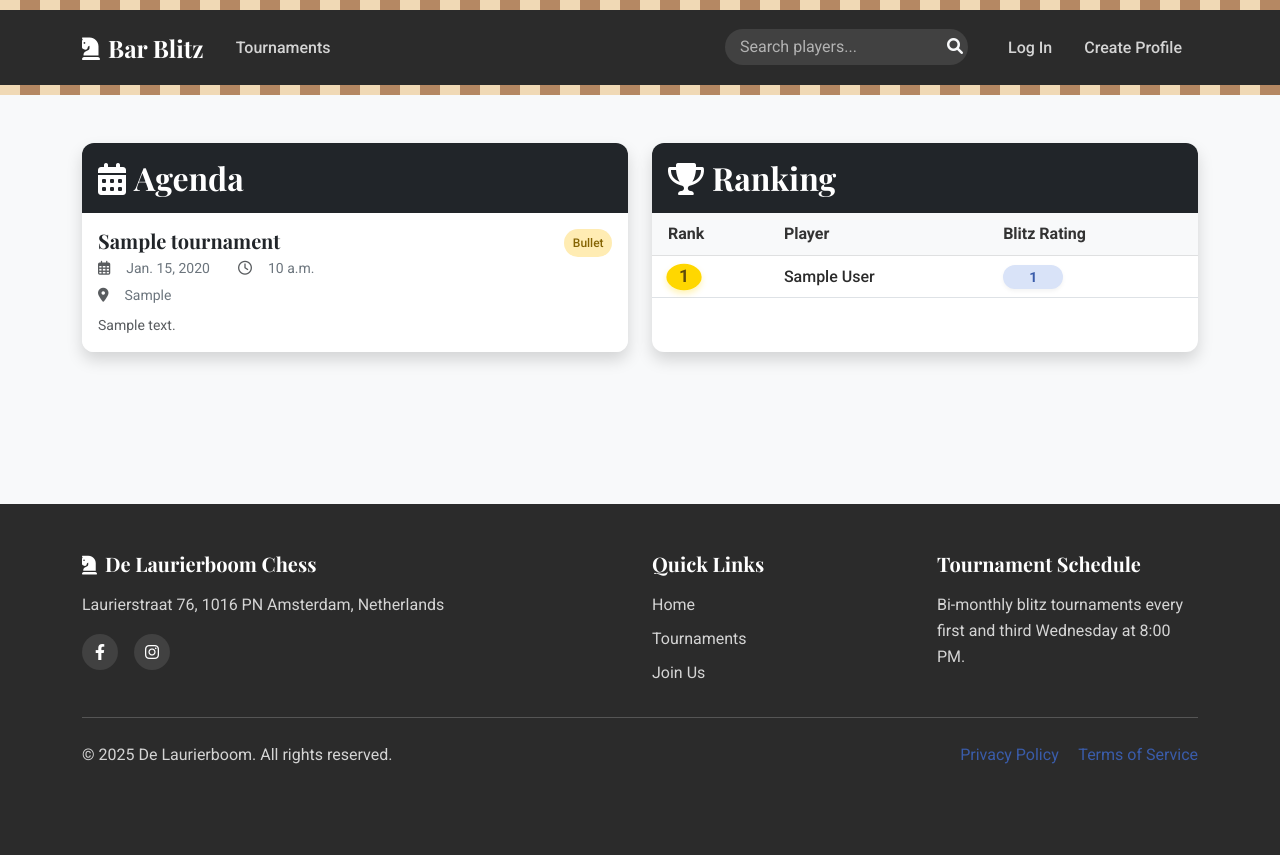
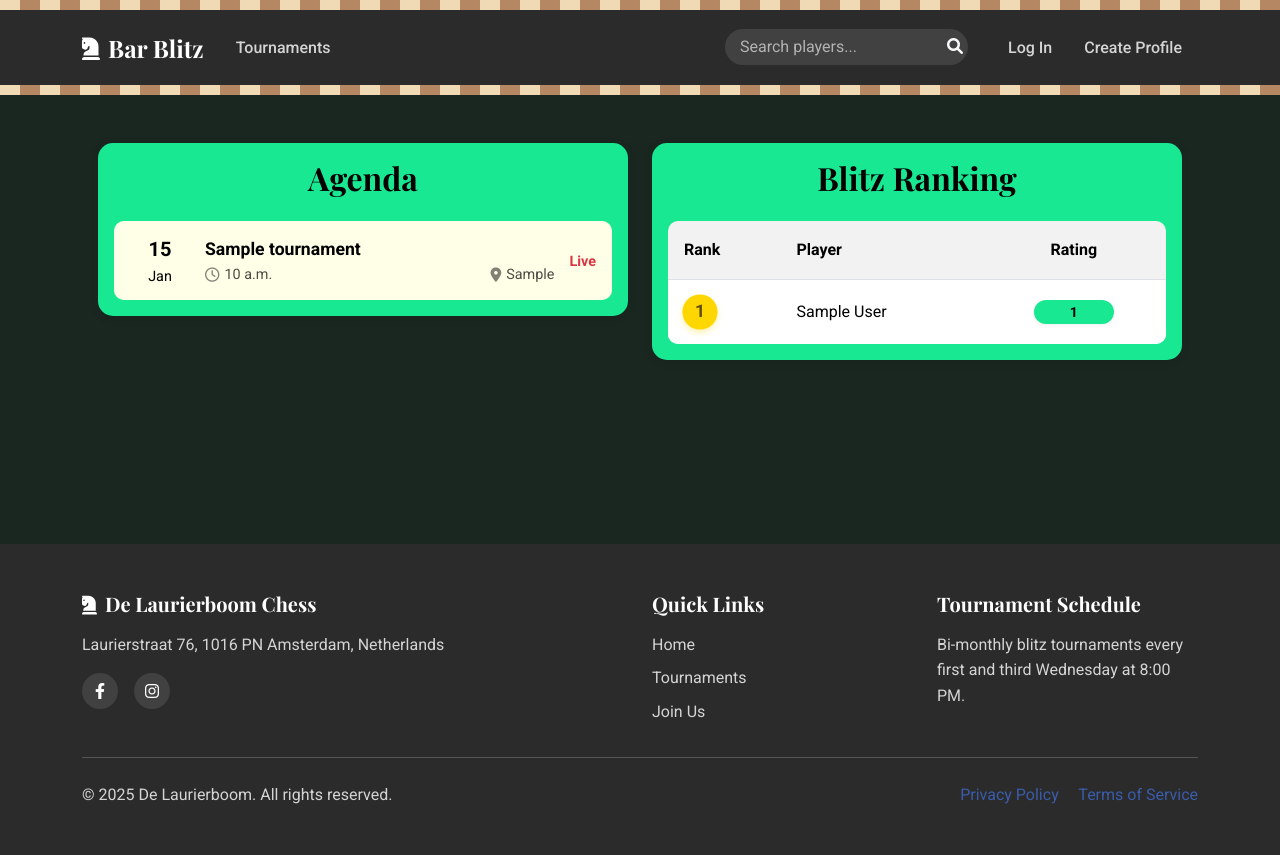
Before and after one commit to svdl1185/laurierboom, a Django app: template chess/templates/chess/home.html in a window 1280 px wide. Before the commit the page ends 764 px from the top, so only its background shows below. Run offline with Django 5.2, Linux system fonts and the light colour scheme; the template is opened without the code that fills it: values that come from a table or form of the project are taken from there, others are empty; tables that the repository leaves empty hold one stand-in row (values such as "Sample post").

Commit message:
home update

```diff
--- a/chess/templates/chess/home.html
+++ b/chess/templates/chess/home.html
@@ -1,98 +1,327 @@
-<!-- templates/chess/home.html -->
+<!-- templates/chess/home.html - Redesigned to match tournament_detail.html -->
 {% extends 'chess/base.html' %}
 
 {% block title %}Bar Blitz{% endblock %}
 
+{% block extra_css %}
+<style>
+    body {
+        background-color: #1a2721;
+        color: #ffffff;
+    }
+
+    .page-container {
+        max-width: 1200px;
+        margin: 0 auto;
+        padding: 0 1rem;
+    }
+
+    .panel {
+        background-color: #19e893;
+        border-radius: 15px;
+        padding: 1rem;
+        margin-bottom: 2rem;
+        box-shadow: 0 2px 10px rgba(0,0,0,0.1);
+    }
+
+    .panel-title {
+        font-size: 2rem;
+        font-weight: bold;
+        text-align: center;
+        margin-bottom: 1.5rem;
+        color: #000000;
+    }
+
+    .table-container {
+        width: 100%;
+        background-color: #ffffff;
+        border-radius: 10px;
+        overflow: hidden;
+    }
+
+    /* Agenda items styling */
+    .tournament-row {
+        display: flex;
+        padding: 0.75rem 1rem;
+        border-bottom: 1px solid #f0f0f0;
+        transition: all 0.2s ease;
+        cursor: pointer;
+        align-items: center;
+        position: relative;
+    }
+
+    .tournament-row:last-child {
+        border-bottom: none;
+    }
+
+    .tournament-row:hover {
+        background-color: rgba(0,0,0,0.05);
+        transform: translateX(3px);
+    }
+
+    .tournament-date-block {
+        display: flex;
+        flex-direction: column;
+        align-items: center;
+        justify-content: center;
+        min-width: 60px;
+        text-align: center;
+        margin-right: 15px;
+    }
+
+    .tournament-date-day {
+        font-weight: 700;
+        font-size: 1.25rem;
+        color: #000000;
+    }
+
+    .tournament-date-month {
+        font-size: 0.9rem;
+        color: #000000;
+    }
+
+    .tournament-info-block {
+        flex: 1;
+    }
+
+    .tournament-title {
+        font-weight: 600;
+        font-size: 1.1rem;
+        color: #000000;
+    }
+
+    .tournament-details {
+        display: flex;
+        align-items: center;
+        gap: 12px;
+        font-size: 0.9rem;
+        color: rgba(0,0,0,0.7);
+    }
+
+    .tournament-time {
+        display: inline-flex;
+        align-items: center;
+    }
+
+    .tournament-time:before {
+        content: '\f017';
+        font-family: 'Font Awesome 5 Free';
+        margin-right: 5px;
+        opacity: 0.7;
+    }
+
+    .tournament-location {
+        display: inline-flex;
+        align-items: center;
+    }
+
+    .tournament-location:before {
+        content: '\f3c5';
+        font-family: 'Font Awesome 5 Free';
+        font-weight: 900;
+        margin-right: 5px;
+        opacity: 0.7;
+    }
+
+    .tournament-status-block {
+        margin-left: 15px;
+    }
+
+    .tournament-status {
+        display: inline-block;
+        font-size: 0.9rem;
+        color: rgba(0,0,0,0.8);
+    }
+
+    .tournament-status.live {
+        color: #dc3545;
+        font-weight: 600;
+    }
+
+    .tournament-status.waitlist {
+        color: #6c757d;
+    }
+
+    .tournament-status.spots {
+        color: #198754;
+    }
+
+    /* Rankings table styling */
+    .rankings-table th {
+        font-weight: 600;
+        color: #000000;
+        padding: 1rem;
+        background-color: rgba(0,0,0,0.05);
+    }
+
+    .rankings-table th:last-child {
+        text-align: center;
+    }
+
+    .rankings-table td {
+        padding: 1rem;
+        vertical-align: middle;
+        border-bottom: 1px solid #f0f0f0;
+        color: #000000;
+    }
+
+    .rankings-table tr:last-child td {
+        border-bottom: none;
+    }
+
+    .rankings-table tr {
+        transition: all 0.2s ease;
+    }
+
+    .rankings-table tr:hover {
+        background-color: rgba(0,0,0,0.05);
+        transform: translateX(3px);
+    }
+
+    .rank-badge {
+        display: inline-flex;
+        align-items: center;
+        justify-content: center;
+        width: 32px;
+        height: 32px;
+        border-radius: 50%;
+        font-weight: 700;
+    }
+
+    .rank-1 {
+        background-color: #FFD700 !important;
+        color: #5F4C0B !important;
+    }
+
+    .rank-2 {
+        background-color: #C0C0C0 !important;
+        color: #333 !important;
+    }
+
+    .rank-3 {
+        background-color: #CD7F32 !important;
+        color: #fff !important;
+    }
+
+    .rank-other {
+        background-color: #f8f9fa;
+        color: #000000;
+    }
+
+    .rating-badge {
+        display: inline-flex;
+        align-items: center;
+        justify-content: center;
+        width: 80px;
+        padding: 0.35em 0.65em;
+        border-radius: 20px;
+        font-size: 0.875rem;
+        font-weight: 600;
+        background-color: #19e893;
+        color: #000000;
+        text-align: center;
+    }
+
+    /* Make second row yellow for live */
+    .tournament-row.live {
+        background-color: rgba(255, 255, 177, 0.3);
+    }
+
+    /* Make tournament rows alternate for better readability */
+    .tournament-row:nth-child(odd):not(.live) {
+        background-color: rgba(0,0,0,0.02);
+    }
+
+    /* Add arrow indicator for clickable rows */
+    .tournament-row::after {
+        content: '\f054';
+        font-family: 'Font Awesome 5 Free';
+        font-weight: 900;
+        font-size: 0.8rem;
+        color: #ccc;
+        position: absolute;
+        right: 10px;
+        opacity: 0;
+        transition: all 0.2s ease;
+    }
+
+    .tournament-row:hover::after {
+        opacity: 1;
+        right: 15px;
+        color: #19e893;
+    }
+</style>
+{% endblock %}
+
 {% block content %}
-
-<!-- Two-column layout for tournament agenda and player rankings -->
+<div class="page-container">
     <div class="row">
         <!-- Left Column: Tournament Agenda -->
         <div class="col-md-6 mb-4">
-        <div class="card border-0 shadow h-100">
-            <div class="card-header bg-dark text-white py-3">
-                <h2 class="card-title mb-0">
-                    <i class="fas fa-calendar-alt me-2"></i>Agenda
-                </h2>
+            <div class="panel">
+                <h2 class="panel-title">Agenda</h2>
+
+                {% if upcoming_tournaments %}
+                    <!-- List of upcoming tournaments in a clean format like example 3 -->
+                    <div class="table-container">
+                        {% for tournament in upcoming_tournaments %}
+                            <div class="tournament-row {% if tournament.has_started %}live{% endif %}" onclick="window.location.href='{% url 'tournament_detail' tournament.id %}'">
+                                <div class="tournament-date-block">
+                                    <div class="tournament-date-day">{{ tournament.date|date:"d" }}</div>
+                                    <div class="tournament-date-month">{{ tournament.date|date:"M" }}</div>
                                 </div>
-            <div class="card-body p-0">
-                <div class="list-group list-group-flush">
-                    {% for tournament in upcoming_tournaments %}
-                        <a href="{% url 'tournament_detail' tournament.id %}" class="list-group-item list-group-item-action border-0 py-3">
-                            <div class="d-flex w-100 justify-content-between">
-                                <h5 class="mb-1">{{ tournament.name }}</h5>
-                                <span class="tournament-type-badge time-{% if tournament.time_control %}{{ tournament.time_control }}{% else %}tbd{% endif %}">
-                                    {% if tournament.time_control == 'bullet' %}
-                                        Bullet
-                                    {% elif tournament.time_control == 'blitz' %}
-                                        Blitz
-                                    {% elif tournament.time_control == 'rapid' %}
-                                        Rapid
-                                    {% elif tournament.time_control == 'classical' %}
-                                        Classical
+                                <div class="tournament-info-block">
+                                    <div class="tournament-title">{{ tournament.name }}</div>
+                                    <div class="tournament-details">
+                                        <span class="tournament-time">{{ tournament.start_time|default:"5 p.m." }}</span>
+                                        <span class="tournament-location">{{ tournament.location|default:"De Laurierboom, Amsterdam" }}</span>
+                                    </div>
+                                </div>
+                                <div class="tournament-status-block">
+                                    {% if tournament.has_started %}
+                                        <span class="tournament-status live">Live</span>
+                                    {% elif tournament.is_full %}
+                                        <span class="tournament-status waitlist">Full</span>
                                     {% else %}
-                                        Time TBD
-                                    {% endif %}
-                                </span>
-                            </div>
-                            <div class="tournament-info mb-1">
-                                <i class="far fa-calendar-alt me-1 text-muted"></i>
-                                <span class="me-3">{{ tournament.date }}</span>
-                                {% if tournament.start_time %}
-                                    <i class="far fa-clock me-1 text-muted"></i>
-                                    <span>{{ tournament.start_time }}</span>
+                                        <span class="tournament-status spots">({{ tournament.participants.count }}/{{ tournament.max_participants }})</span>
                                     {% endif %}
                                 </div>
-                            <div class="tournament-info">
-                                <i class="fas fa-map-marker-alt me-1 text-muted"></i>
-                                <span>{{ tournament.location }}</span>
-                            </div>
-                            {% if tournament.description %}
-                                <p class="mb-0 mt-2 small text-muted">{{ tournament.description|truncatechars:100 }}</p>
-                            {% endif %}
-                        </a>
-                    {% empty %}
-                        <div class="p-4 text-center">
-                            <p class="mb-0">No upcoming tournaments scheduled</p>
-                            <p class="small text-muted">Check back soon for new events!</p>
                             </div>
                         {% endfor %}
                     </div>
+                {% else %}
+                    <div class="info-container text-center py-4">
+                        <p class="m-0">No upcoming tournaments scheduled</p>
+                        <p class="small m-0">Check back soon for new events!</p>
                     </div>
+                {% endif %}
             </div>
         </div>
 
         <!-- Right Column: Player Rankings -->
         <div class="col-md-6 mb-4">
-        <div class="card border-0 shadow h-100">
-            <div class="card-header bg-dark text-white py-3">
-                <h2 class="card-title mb-0">
-                    <i class="fas fa-trophy me-2"></i>Ranking
-                </h2>
-            </div>
-            <div class="card-body p-0">
-                <div class="table-responsive">
-                    <table class="table table-hover rankings-table mb-0">
-                        <thead class="table-light">
+            <div class="panel">
+                <h2 class="panel-title">Blitz Ranking</h2>
+                <div class="table-container">
+                    <table class="table rankings-table mb-0">
+                        <thead>
                             <tr>
                                 <th class="ps-3">Rank</th>
                                 <th>Player</th>
-                            <th>Blitz Rating</th>
+                                <th class="text-center">Rating</th>
                             </tr>
                         </thead>
                         <tbody>
                             {% for player in blitz_players %}
-                            <tr>
+                                <tr onclick="window.location.href='{% url 'player_detail' player.id %}';" style="cursor: pointer;">
                                     <td class="ps-3">
                                         <div class="rank-badge {% if forloop.counter <= 3 %}rank-{{ forloop.counter }}{% else %}rank-other{% endif %}">{{ forloop.counter }}</div>
                                     </td>
                                     <td>
-                                <a href="{% url 'player_detail' player.id %}" class="player-name">
                                         {{ player.get_full_name|default:player.username }}
-                                </a>
                                     </td>
-                              <td>
-                                <span class="rating-badge laurier">{{ player.blitz_elo|floatformat:0 }}</span>
+                                    <td class="text-center">
+                                        <span class="rating-badge">{{ player.blitz_elo|floatformat:0 }}</span>
                                     </td>
                                 </tr>
                             {% empty %}
@@ -117,20 +346,6 @@ document.addEventListener('DOMContentLoaded', function() {
     tooltipTriggerList.map(function (tooltipTriggerEl) {
         return new bootstrap.Tooltip(tooltipTriggerEl);
     });
-
-    // Enable clickable rows
-    const clickableRows = document.querySelectorAll('.clickable-row');
-    clickableRows.forEach(row => {
-        row.addEventListener('click', function(e) {
-            // Don't navigate if the user clicked on a button or link
-            if (e.target.tagName === 'A' || e.target.tagName === 'BUTTON' ||
-                e.target.closest('a') || e.target.closest('button')) {
-                return;
-            }
-
-            window.location = this.dataset.href;
-        });
-    });
 });
 </script>
 {% endblock %}
```
Also changed, not shown: chess/forms.py (+23 -1 lines), chess/models.py (+15 -5 lines), chess/templates/chess/tournament_form.html (+21 -0 lines), chess/migrations/0005_tournament_max_participants.py (added). Lines whose indentation alone changed are shown as unchanged.
